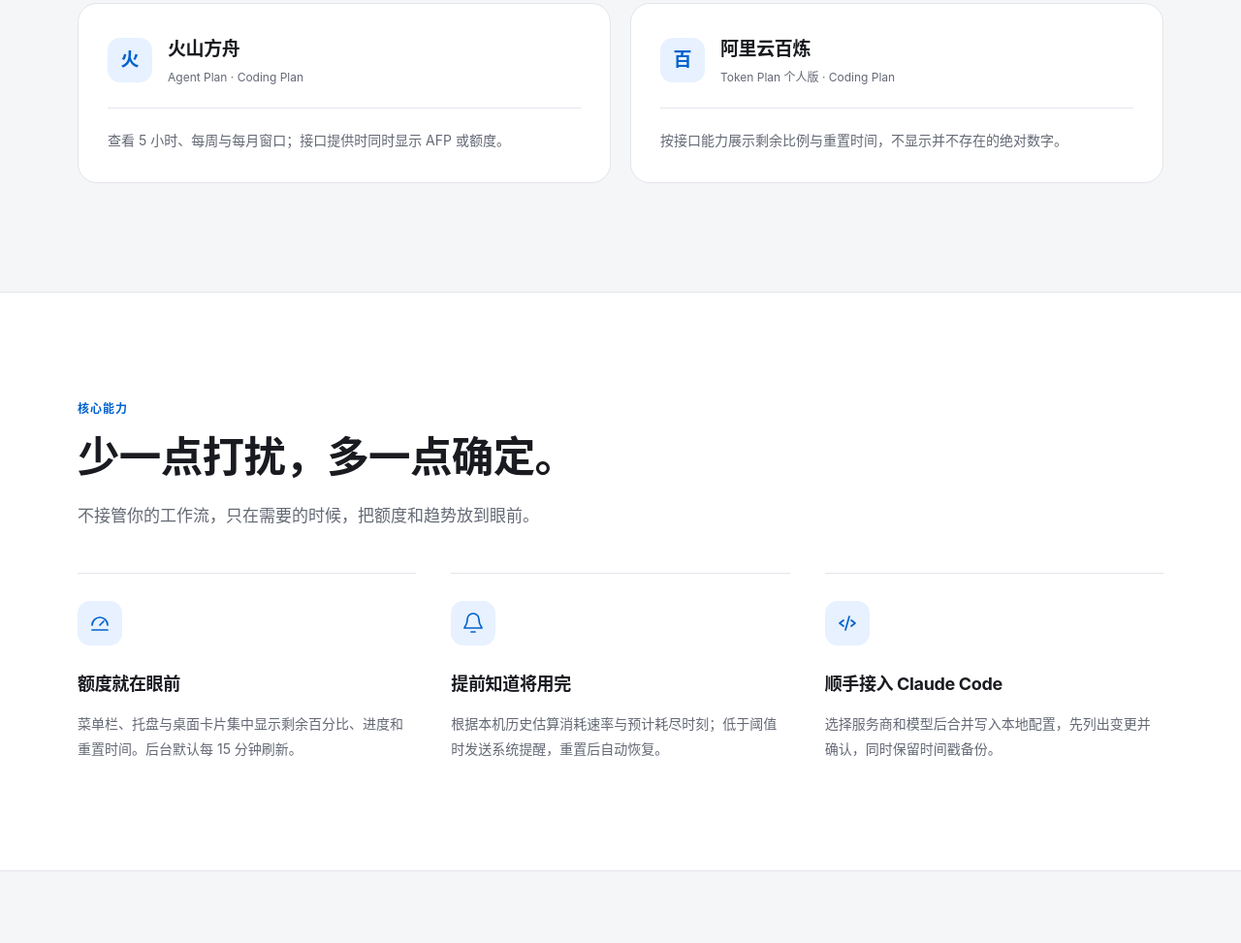
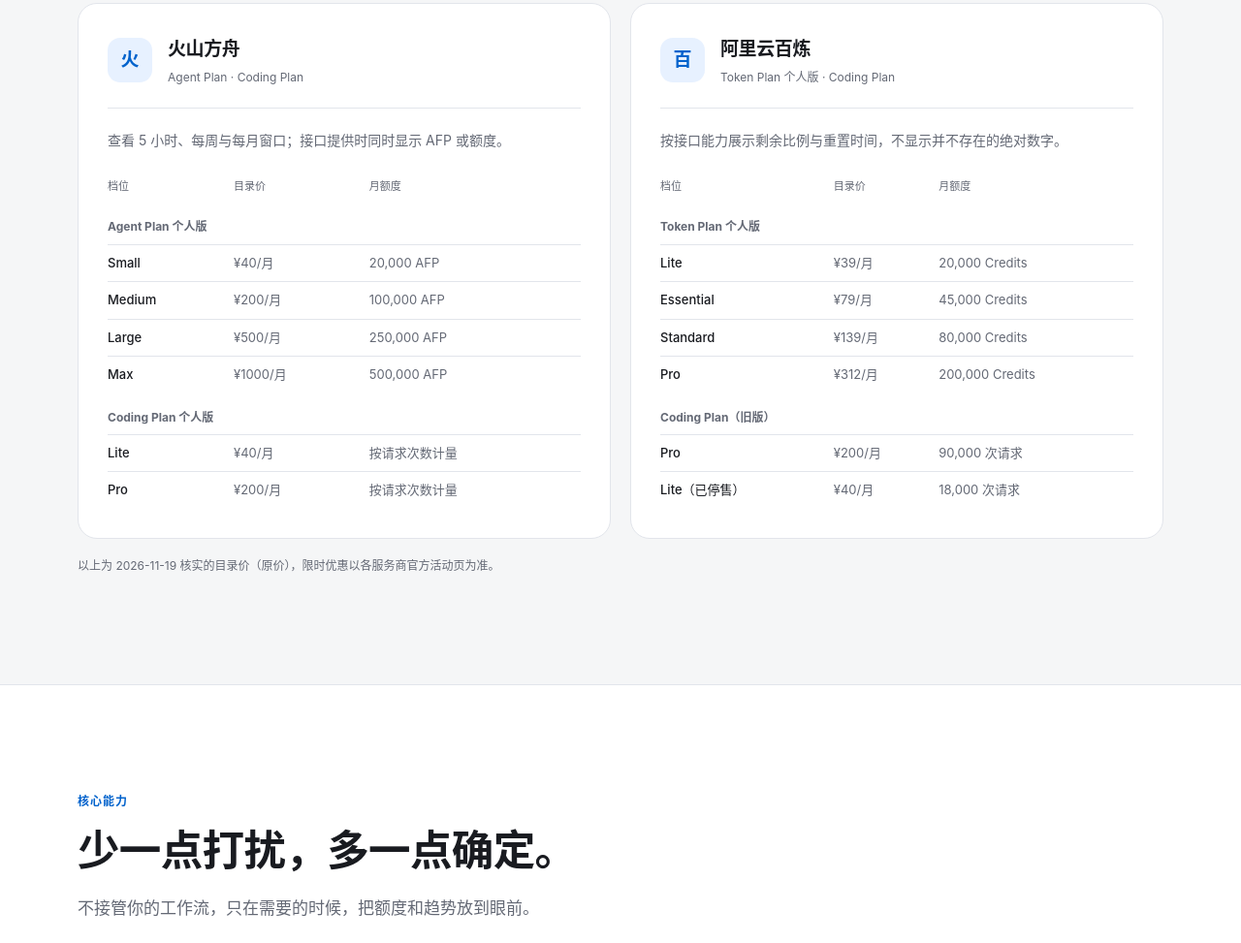
Before and after one commit to Zzcx2002/token-plan-monitor, an Astro site in the folder site/: page /token-plan-monitor/ in a window 1280 px wide. Shown: the part 1065-2038 px from the top of the page at 97% size. Built offline with nearby package versions, Linux system fonts and the light colour scheme; Astro itself is replaced by a stand-in of ours.

Commit message:
docs: add subscription tiers and list prices to READMEs and product site
The supported plans were named only by family (Agent Plan / Coding Plan /
Token Plan), with no tiers or prices anywhere. Add per-provider tables
(tier / list price / monthly allowance) verified against the official docs
on 2026-11-19, noting that limited-time promotions follow the providers'
campaign pages. The site's provider cards render the same data as compact
accessible tables via a typed tiers field in the bilingual content.

Also stabilize the pre-existing flaky a11y test: axe sampled the hero
reveal animation mid-fade and reported false contrast violations; emulate
reduced motion like the visual-capture test already does.

Co-Authored-By: Claude Code <noreply@anthropic.com>

```diff
--- a/site/src/content/zh.ts
+++ b/site/src/content/zh.ts
@@ -42,9 +42,39 @@ export const zh = {
     eyebrow: '支持范围', title: '常用的套餐，放在一起看。',
     description: '只接入已经支持的服务商与套餐，不追求看起来很多，只确保显示得准确。',
     items: [
-      { mark: '火', name: '火山方舟', plans: 'Agent Plan · Coding Plan', detail: '查看 5 小时、每周与每月窗口；接口提供时同时显示 AFP 或额度。' },
-      { mark: '百', name: '阿里云百炼', plans: 'Token Plan 个人版 · Coding Plan', detail: '按接口能力展示剩余比例与重置时间，不显示并不存在的绝对数字。' },
+      {
+        mark: '火', name: '火山方舟', plans: 'Agent Plan · Coding Plan', detail: '查看 5 小时、每周与每月窗口；接口提供时同时显示 AFP 或额度。',
+        tiers: [
+          { plan: 'Agent Plan 个人版', entries: [
+            { name: 'Small', price: '¥40/月', quota: '20,000 AFP' },
+            { name: 'Medium', price: '¥200/月', quota: '100,000 AFP' },
+            { name: 'Large', price: '¥500/月', quota: '250,000 AFP' },
+            { name: 'Max', price: '¥1000/月', quota: '500,000 AFP' },
+          ] },
+          { plan: 'Coding Plan 个人版', entries: [
+            { name: 'Lite', price: '¥40/月', quota: '按请求次数计量' },
+            { name: 'Pro', price: '¥200/月', quota: '按请求次数计量' },
+          ] },
+        ],
+      },
+      {
+        mark: '百', name: '阿里云百炼', plans: 'Token Plan 个人版 · Coding Plan', detail: '按接口能力展示剩余比例与重置时间，不显示并不存在的绝对数字。',
+        tiers: [
+          { plan: 'Token Plan 个人版', entries: [
+            { name: 'Lite', price: '¥39/月', quota: '20,000 Credits' },
+            { name: 'Essential', price: '¥79/月', quota: '45,000 Credits' },
+            { name: 'Standard', price: '¥139/月', quota: '80,000 Credits' },
+            { name: 'Pro', price: '¥312/月', quota: '200,000 Credits' },
+          ] },
+          { plan: 'Coding Plan（旧版）', entries: [
+            { name: 'Pro', price: '¥200/月', quota: '90,000 次请求' },
+            { name: 'Lite（已停售）', price: '¥40/月', quota: '18,000 次请求' },
+          ] },
+        ],
+      },
     ],
+    tierTable: { caption: '档位与价格', tier: '档位', price: '目录价', quota: '月额度' },
+    pricingNote: '以上为 2026-11-19 核实的目录价（原价），限时优惠以各服务商官方活动页为准。',
   },
   features: {
     eyebrow: '核心能力', title: '少一点打扰，多一点确定。',
--- a/site/src/layouts/LandingPage.astro
+++ b/site/src/layouts/LandingPage.astro
@@ -38,9 +38,24 @@ const claudeLink = content.locale === 'zh-CN' ? links.claudeZh : links.claudeEn;
             <article class="provider-card">
               <div class="provider-heading"><span class="provider-mark" aria-hidden="true">{provider.mark}</span><div><h3>{provider.name}</h3><p>{provider.plans}</p></div></div>
               <p class="provider-detail">{provider.detail}</p>
+              <table class="provider-tiers">
+                <caption class="visually-hidden">{provider.name} {content.providers.tierTable.caption}</caption>
+                <thead>
+                  <tr><th scope="col">{content.providers.tierTable.tier}</th><th scope="col">{content.providers.tierTable.price}</th><th scope="col">{content.providers.tierTable.quota}</th></tr>
+                </thead>
+                {provider.tiers.map((group) => (
+                  <tbody>
+                    <tr class="tier-plan"><th colspan="3" scope="colgroup">{group.plan}</th></tr>
+                    {group.entries.map((tier) => (
+                      <tr><th scope="row">{tier.name}</th><td class="tier-price">{tier.price}</td><td>{tier.quota}</td></tr>
+                    ))}
+                  </tbody>
+                ))}
+              </table>
             </article>
           ))}
         </div>
+        <p class="pricing-note">{content.providers.pricingNote}</p>
       </div>
     </section>
 
--- a/site/src/styles/global.css
+++ b/site/src/styles/global.css
@@ -97,6 +97,16 @@ html[lang="zh-CN"] .hero-description { max-width: 490px; line-height: 1.85; }
 .provider-heading h3 { font-size: 19px; font-weight: 650; letter-spacing: -.02em; }
 .provider-heading p { margin-top: 3px; color: var(--faint); font-size: 12px; line-height: 1.5; }
 .provider-detail { margin-top: 22px; padding-top: 20px; border-top: 1px solid var(--border); font-size: 14px; line-height: 1.8; }
+.provider-tiers { width: 100%; margin-top: 18px; border-collapse: collapse; font-size: 13px; }
+.provider-tiers th, .provider-tiers td { padding: 7px 10px 7px 0; text-align: left; vertical-align: top; border-bottom: 1px solid var(--border); }
+.provider-tiers tr:last-child th, .provider-tiers tr:last-child td { border-bottom: none; }
+.provider-tiers thead th { color: var(--faint); font-size: 11px; font-weight: 500; }
+.provider-tiers .tier-plan th { padding-top: 14px; color: var(--muted); font-size: 12px; font-weight: 650; }
+.provider-tiers tbody th[scope='row'] { font-weight: 500; }
+.provider-tiers td { color: var(--muted); }
+.provider-tiers .tier-price { white-space: nowrap; }
+.pricing-note { margin-top: 18px; color: var(--faint); font-size: 12px; line-height: 1.7; }
+.visually-hidden { position: absolute; width: 1px; height: 1px; margin: -1px; padding: 0; overflow: hidden; clip: rect(0 0 0 0); white-space: nowrap; border: 0; }
 
 /* Features */
 .features-section { border-top: 1px solid var(--border); border-bottom: 1px solid var(--border); background: var(--surface); }
```
Also changed, not shown: README.en.md (+28 -0 lines), site/src/content/en.ts (+32 -2 lines), site/src/content/types.ts (+9 -1 lines), site/tests/site.spec.ts (+2 -0 lines), README.md.
